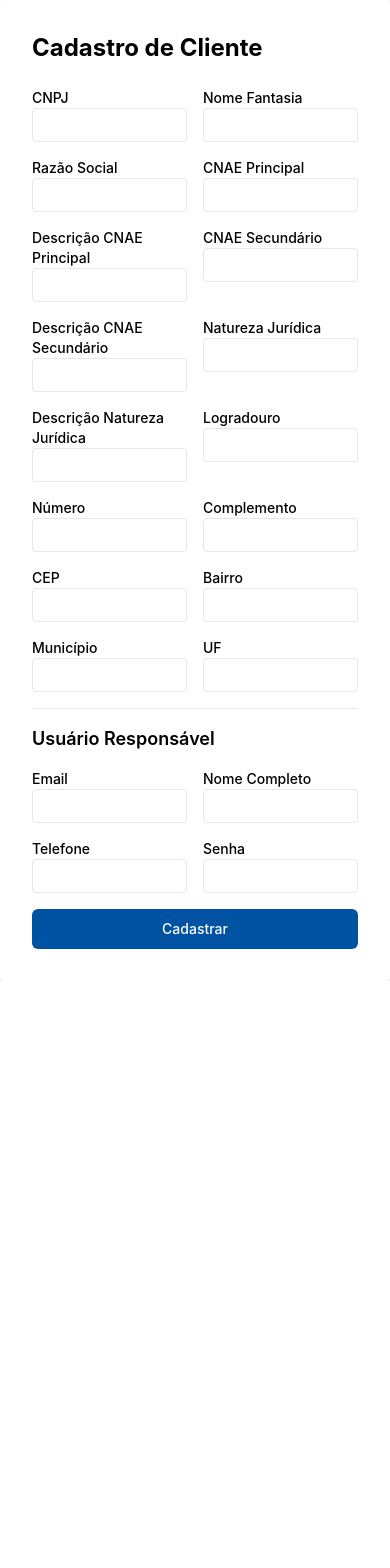
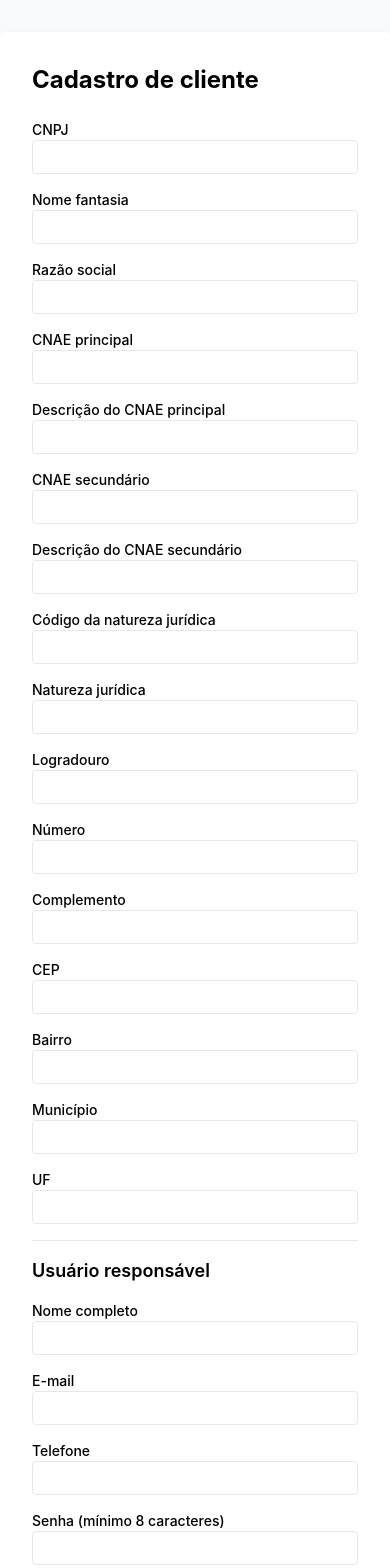
Before and after one commit to emanuel-luis/bank-credit, a React (Vite) app in the folder frontend/: page /register-client in a window 390 px wide. Shown: the top 1568 px of the page. Before the commit the page ends 981 px from the top, so only its background shows below. Built offline with nearby package versions, Linux system fonts and the light colour scheme; no server answers; a web font is replaced by a local one.

Commit message:
feat(frontend): wire auth, login and client registration to the API

```diff
--- a/frontend/src/pages/auth/Login.tsx
+++ b/frontend/src/pages/auth/Login.tsx
@@ -4,6 +4,7 @@ import { useForm } from 'react-hook-form';
 import { motion } from 'framer-motion';
 import { Building2, Lock, Mail } from 'lucide-react';
 import { useAuth } from '../../contexts/AuthContext';
+import { errorMessage } from '../../lib/errors';
 import Button from '../../components/ui/Button';
 
 type FormData = {
@@ -24,34 +25,14 @@ export default function Login() {
     setError(null);
 
     try {
-      await login(data.email, data.password);
-
-      // Redirect based on user role after successful login
-      const user = JSON.parse(localStorage.getItem('user') || '{}');
-
-      if (user.role === 'customer') {
-        navigate('/customer');
-      } else if (user.role === 'staff') {
-        navigate('/staff');
-      } else if (user.role === 'manager') {
-        navigate('/manager');
-      } else if (user.role === 'admin') {
-        navigate('/admin');
-      }
-    } catch {
-      setError('Invalid email or password. Please try again.');
+      const user = await login(data.email, data.password);
+      navigate(`/${user.role}`);
+    } catch (err) {
+      setError(errorMessage(err));
     } finally {
       setIsLoading(false);
     }
   };
-
-  // Example user credentials for demo
-  const exampleUsers = [
-    { email: 'customer@example.com', password: 'password', role: 'Customer' },
-    { email: 'staff@example.com', password: 'password', role: 'Staff' },
-    { email: 'manager@example.com', password: 'password', role: 'Manager' },
-    { email: 'admin@example.com', password: 'password', role: 'Admin' },
-  ];
 
   return (
     <div className="min-h-screen bg-gray-50 flex flex-col justify-center py-12 sm:px-6 lg:px-8">
@@ -75,7 +56,7 @@ export default function Login() {
           animate={{ y: 0, opacity: 1 }}
           transition={{ duration: 0.5, delay: 0.1 }}
         >
-          Credit Request Platform
+          Plataforma de Crédito
         </motion.h2>
       </div>
 
@@ -89,7 +70,7 @@ export default function Login() {
           <form className="space-y-6" onSubmit={handleSubmit(onSubmit)}>
             <div>
               <label htmlFor="email" className="block text-sm font-medium text-gray-700">
-                Email address
+                E-mail
               </label>
               <div className="mt-1 relative rounded-md shadow-sm">
                 <div className="absolute inset-y-0 left-0 pl-3 flex items-center pointer-events-none">
@@ -102,12 +83,12 @@ export default function Login() {
                   className={`block w-full pl-10 pr-3 py-2 border ${
                     errors.email ? 'border-red-300 text-red-900' : 'border-gray-300'
                   } rounded-md shadow-sm placeholder-gray-400 focus:outline-none focus:ring-primary-500 focus:border-primary-500 sm:text-sm`}
-                  placeholder="Enter your email"
+                  placeholder="Digite seu e-mail"
                   {...register('email', {
-                    required: 'Email is required',
+                    required: 'Informe o e-mail',
                     pattern: {
                       value: /^[^\s@]+@[^\s@]+\.[^\s@]+$/,
-                      message: 'Please enter a valid email address',
+                      message: 'E-mail inválido',
                     }
                   })}
                 />
@@ -119,7 +100,7 @@ export default function Login() {
 
             <div>
               <label htmlFor="password" className="block text-sm font-medium text-gray-700">
-                Password
+                Senha
               </label>
               <div className="mt-1 relative rounded-md shadow-sm">
                 <div className="absolute inset-y-0 left-0 pl-3 flex items-center pointer-events-none">
@@ -132,8 +113,8 @@ export default function Login() {
                   className={`block w-full pl-10 pr-3 py-2 border ${
                     errors.password ? 'border-red-300 text-red-900' : 'border-gray-300'
                   } rounded-md shadow-sm placeholder-gray-400 focus:outline-none focus:ring-primary-500 focus:border-primary-500 sm:text-sm`}
-                  placeholder="Enter your password"
-                  {...register('password', { required: 'Password is required' })}
+                  placeholder="Digite sua senha"
+                  {...register('password', { required: 'Informe a senha' })}
                 />
               </div>
               {errors.password && (
@@ -153,7 +134,7 @@ export default function Login() {
                 isLoading={isLoading}
                 className="w-full flex justify-center py-2 px-4"
               >
-                Sign in
+                Entrar
               </Button>
 
               <Button
@@ -162,36 +143,12 @@ export default function Login() {
                 className="w-full flex justify-center py-2 px-4 mt-2"
                 onClick={() => navigate('/register-client')}
               >
-                Sign up
+                Cadastrar-se
               </Button>
 
             </div>
           </form>
 
-          <div className="mt-8">
-            <div className="relative">
-              <div className="absolute inset-0 flex items-center">
-                <div className="w-full border-t border-gray-300" />
-              </div>
-              <div className="relative flex justify-center text-sm">
-                <span className="px-2 bg-white text-gray-500">Demo accounts</span>
-              </div>
-            </div>
-
-            <div className="mt-4 bg-gray-50 rounded-md p-4">
-              <p className="text-sm text-center text-gray-600 mb-2">
-                Use these credentials to test different user roles:
-              </p>
-              <div className="text-xs text-gray-500 space-y-1">
-                {exampleUsers.map((user, index) => (
-                  <div key={index} className="flex justify-between">
-                    <span><strong>{user.role}:</strong> {user.email}</span>
-                    <span>Password: {user.password}</span>
-                  </div>
-                ))}
-              </div>
-            </div>
-          </div>
         </div>
       </motion.div>
     </div>
--- a/frontend/src/pages/auth/RegisterClient.tsx
+++ b/frontend/src/pages/auth/RegisterClient.tsx
@@ -1,181 +1,144 @@
 import { useForm } from 'react-hook-form';
 import { useState } from 'react';
+import { Link } from 'react-router-dom';
 import Button from '../../components/ui/Button';
+import { registerClient } from '../../api/auth';
+import type { ClientCreate } from '../../api/types';
+import { errorMessage } from '../../lib/errors';
 
-type UserData = {
-  email: string;
-  full_name: string;
-  phone: string;
-  password: string;
-  is_superuser: boolean;
-  groups: string[];
+type FormData = Omit<ClientCreate, 'cnae_secondary' | 'cnae_secondary_desc' | 'complement'> & {
+  cnae_secondary: string;
+  cnae_secondary_desc: string;
+  complement: string;
 };
 
-type FormData = {
-  cnpj: string;
-  nome_fantasia: string;
-  razao_social: string;
-  cnae_principal: string;
-  cnae_principal_desc: string;
-  cnae_secundario: string;
-  cnae_secundario_desc: string;
-  natureza_juridica: string;
-  natureza_juridica_desc: string;
-  logradouro: string;
-  numero: string;
-  complemento: string;
-  cep: string;
-  bairro: string;
-  municipio: string;
-  uf: string;
-  user: UserData;
-};
+type Field = { name: Exclude<keyof FormData, 'user'>; label: string; required?: boolean; max?: number };
+
+const COMPANY_FIELDS: Field[] = [
+  { name: 'cnpj', label: 'CNPJ', required: true },
+  { name: 'trade_name', label: 'Nome fantasia', required: true, max: 200 },
+  { name: 'legal_name', label: 'Razão social', required: true, max: 200 },
+  { name: 'cnae_primary', label: 'CNAE principal', required: true, max: 16 },
+  { name: 'cnae_primary_desc', label: 'Descrição do CNAE principal', required: true, max: 255 },
+  { name: 'cnae_secondary', label: 'CNAE secundário', max: 16 },
+  { name: 'cnae_secondary_desc', label: 'Descrição do CNAE secundário', max: 255 },
+  { name: 'legal_nature_code', label: 'Código da natureza jurídica', required: true, max: 8 },
+  { name: 'legal_nature_desc', label: 'Natureza jurídica', required: true, max: 255 },
+  { name: 'street', label: 'Logradouro', required: true, max: 200 },
+  { name: 'number', label: 'Número', required: true, max: 20 },
+  { name: 'complement', label: 'Complemento', max: 100 },
+  { name: 'postal_code', label: 'CEP', required: true },
+  { name: 'district', label: 'Bairro', required: true, max: 100 },
+  { name: 'city', label: 'Município', required: true, max: 100 },
+  { name: 'state', label: 'UF', required: true },
+];
+
+const USER_FIELDS = [
+  { name: 'user.full_name', label: 'Nome completo', type: 'text', max: 200 },
+  { name: 'user.email', label: 'E-mail', type: 'email', max: 254 },
+  { name: 'user.phone', label: 'Telefone', type: 'tel', max: 20 },
+  { name: 'user.password', label: 'Senha (mínimo 8 caracteres)', type: 'password', max: 128 },
+] as const;
+
+const inputClass = 'w-full border rounded px-2 py-1';
+const emptyToNull = (v: string) => (v.trim() === '' ? null : v.trim());
 
 export default function RegisterClient() {
-  const { register, handleSubmit, formState: { errors } } = useForm<FormData>();
+  const {
+    register,
+    handleSubmit,
+    formState: { errors },
+  } = useForm<FormData>();
   const [isLoading, setIsLoading] = useState(false);
-  const [success, setSuccess] = useState<string | null>(null);
+  const [success, setSuccess] = useState(false);
   const [error, setError] = useState<string | null>(null);
 
   const onSubmit = async (data: FormData) => {
     setIsLoading(true);
     setError(null);
-    setSuccess(null);
+    setSuccess(false);
     try {
-      // Adiciona valores padrão para campos obrigatórios do usuário
-      data.user.is_superuser = false;
-      data.user.groups = [];
-      const res = await fetch('http://127.0.0.1:8000/auth/register/client', {
-        method: 'POST',
-        headers: { 'Content-Type': 'application/json' },
-        body: JSON.stringify(data),
+      await registerClient({
+        ...data,
+        postal_code: data.postal_code.replace(/\D/g, ''),
+        state: data.state.trim().toUpperCase(),
+        cnae_secondary: emptyToNull(data.cnae_secondary),
+        cnae_secondary_desc: emptyToNull(data.cnae_secondary_desc),
+        complement: emptyToNull(data.complement),
       });
-      if (!res.ok) throw new Error('Erro ao cadastrar cliente');
-      setSuccess('Cadastro realizado com sucesso!');
+      setSuccess(true);
     } catch (err) {
-      setError(err instanceof Error && err.message ? err.message : 'Erro desconhecido');
+      setError(errorMessage(err));
     } finally {
       setIsLoading(false);
     }
   };
 
   return (
-    <div className="min-h-screen flex items-center justify-center bg-gray-50">
+    <div className="min-h-screen flex items-center justify-center bg-gray-50 py-8">
       <div className="max-w-2xl w-full bg-white p-8 rounded shadow">
-        <h2 className="text-2xl font-bold mb-6">Cadastro de Cliente</h2>
+        <h2 className="text-2xl font-bold mb-6">Cadastro de cliente</h2>
         <form className="space-y-4" onSubmit={handleSubmit(onSubmit)}>
-          <div className="grid grid-cols-2 gap-4">
-            <div>
-              <label className="block text-sm font-medium">CNPJ</label>
-              <input {...register('cnpj', { required: true })} className="input w-full border rounded px-2 py-1" />
-              {errors.cnpj && <span className="text-red-500 text-xs">Campo obrigatório</span>}
-            </div>
-            <div>
-              <label className="block text-sm font-medium">Nome Fantasia</label>
-              <input {...register('nome_fantasia', { required: true })} className="input w-full border rounded px-2 py-1" />
-              {errors.nome_fantasia && <span className="text-red-500 text-xs">Campo obrigatório</span>}
-            </div>
-            <div>
-              <label className="block text-sm font-medium">Razão Social</label>
-              <input {...register('razao_social', { required: true })} className="input w-full border rounded px-2 py-1" />
-              {errors.razao_social && <span className="text-red-500 text-xs">Campo obrigatório</span>}
-            </div>
-            <div>
-              <label className="block text-sm font-medium">CNAE Principal</label>
-              <input {...register('cnae_principal', { required: true })} className="input w-full border rounded px-2 py-1" />
-              {errors.cnae_principal && <span className="text-red-500 text-xs">Campo obrigatório</span>}
-            </div>
-            <div>
-              <label className="block text-sm font-medium">Descrição CNAE Principal</label>
-              <input {...register('cnae_principal_desc', { required: true })} className="input w-full border rounded px-2 py-1" />
-              {errors.cnae_principal_desc && <span className="text-red-500 text-xs">Campo obrigatório</span>}
-            </div>
-            <div>
-              <label className="block text-sm font-medium">CNAE Secundário</label>
-              <input {...register('cnae_secundario', { required: true })} className="input w-full border rounded px-2 py-1" />
-              {errors.cnae_secundario && <span className="text-red-500 text-xs">Campo obrigatório</span>}
-            </div>
-            <div>
-              <label className="block text-sm font-medium">Descrição CNAE Secundário</label>
-              <input {...register('cnae_secundario_desc', { required: true })} className="input w-full border rounded px-2 py-1" />
-              {errors.cnae_secundario_desc && <span className="text-red-500 text-xs">Campo obrigatório</span>}
-            </div>
-            <div>
-              <label className="block text-sm font-medium">Natureza Jurídica</label>
-              <input {...register('natureza_juridica', { required: true })} className="input w-full border rounded px-2 py-1" />
-              {errors.natureza_juridica && <span className="text-red-500 text-xs">Campo obrigatório</span>}
-            </div>
-            <div>
-              <label className="block text-sm font-medium">Descrição Natureza Jurídica</label>
-              <input {...register('natureza_juridica_desc', { required: true })} className="input w-full border rounded px-2 py-1" />
-              {errors.natureza_juridica_desc && <span className="text-red-500 text-xs">Campo obrigatório</span>}
-            </div>
-            <div>
-              <label className="block text-sm font-medium">Logradouro</label>
-              <input {...register('logradouro', { required: true })} className="input w-full border rounded px-2 py-1" />
-              {errors.logradouro && <span className="text-red-500 text-xs">Campo obrigatório</span>}
-            </div>
-            <div>
-              <label className="block text-sm font-medium">Número</label>
-              <input {...register('numero', { required: true })} className="input w-full border rounded px-2 py-1" />
-              {errors.numero && <span className="text-red-500 text-xs">Campo obrigatório</span>}
-            </div>
-            <div>
-              <label className="block text-sm font-medium">Complemento</label>
-              <input {...register('complemento')} className="input w-full border rounded px-2 py-1" />
-            </div>
-            <div>
-              <label className="block text-sm font-medium">CEP</label>
-              <input {...register('cep', { required: true })} className="input w-full border rounded px-2 py-1" />
-              {errors.cep && <span className="text-red-500 text-xs">Campo obrigatório</span>}
-            </div>
-            <div>
-              <label className="block text-sm font-medium">Bairro</label>
-              <input {...register('bairro', { required: true })} className="input w-full border rounded px-2 py-1" />
-              {errors.bairro && <span className="text-red-500 text-xs">Campo obrigatório</span>}
-            </div>
-            <div>
-              <label className="block text-sm font-medium">Município</label>
-              <input {...register('municipio', { required: true })} className="input w-full border rounded px-2 py-1" />
-              {errors.municipio && <span className="text-red-500 text-xs">Campo obrigatório</span>}
-            </div>
-            <div>
-              <label className="block text-sm font-medium">UF</label>
-              <input {...register('uf', { required: true })} className="input w-full border rounded px-2 py-1" />
-              {errors.uf && <span className="text-red-500 text-xs">Campo obrigatório</span>}
-            </div>
+          <div className="grid grid-cols-1 sm:grid-cols-2 gap-4">
+            {COMPANY_FIELDS.map((f) => (
+              <div key={f.name}>
+                <label htmlFor={f.name} className="block text-sm font-medium">
+                  {f.label}
+                </label>
+                <input
+                  id={f.name}
+                  maxLength={f.max}
+                  className={inputClass}
+                  {...register(f.name, { required: f.required })}
+                />
+                {errors[f.name] && <span className="text-red-500 text-xs">Campo obrigatório</span>}
+              </div>
+            ))}
           </div>
           <hr className="my-4" />
-          <h3 className="text-lg font-semibold mb-2">Usuário Responsável</h3>
-          <div className="grid grid-cols-2 gap-4">
-            <div>
-              <label className="block text-sm font-medium">Email</label>
-              <input {...register('user.email', { required: true })} className="input w-full border rounded px-2 py-1" />
-              {errors.user?.email && <span className="text-red-500 text-xs">Campo obrigatório</span>}
-            </div>
-            <div>
-              <label className="block text-sm font-medium">Nome Completo</label>
-              <input {...register('user.full_name', { required: true })} className="input w-full border rounded px-2 py-1" />
-              {errors.user?.full_name && <span className="text-red-500 text-xs">Campo obrigatório</span>}
-            </div>
-            <div>
-              <label className="block text-sm font-medium">Telefone</label>
-              <input {...register('user.phone', { required: true })} className="input w-full border rounded px-2 py-1" />
-              {errors.user?.phone && <span className="text-red-500 text-xs">Campo obrigatório</span>}
-            </div>
-            <div>
-              <label className="block text-sm font-medium">Senha</label>
-              <input type="password" {...register('user.password', { required: true })} className="input w-full border rounded px-2 py-1" />
-              {errors.user?.password && <span className="text-red-500 text-xs">Campo obrigatório</span>}
-            </div>
+          <h3 className="text-lg font-semibold mb-2">Usuário responsável</h3>
+          <div className="grid grid-cols-1 sm:grid-cols-2 gap-4">
+            {USER_FIELDS.map((f) => (
+              <div key={f.name}>
+                <label htmlFor={f.name} className="block text-sm font-medium">
+                  {f.label}
+                </label>
+                <input
+                  id={f.name}
+                  type={f.type}
+                  maxLength={f.max}
+                  className={inputClass}
+                  {...register(f.name, {
+                    required: true,
+                    ...(f.type === 'password' && { minLength: 8 }),
+                  })}
+                />
+                {errors.user?.[f.name.slice(5) as keyof FormData['user']] && (
+                  <span className="text-red-500 text-xs">
+                    {f.type === 'password' ? 'Mínimo de 8 caracteres' : 'Campo obrigatório'}
+                  </span>
+                )}
+              </div>
+            ))}
           </div>
           <div className="mt-6">
             <Button type="submit" isLoading={isLoading} className="w-full">
               Cadastrar
             </Button>
           </div>
-          {success && <div className="text-green-600 mt-4">{success}</div>}
-          {error && <div className="text-red-600 mt-4">{error}</div>}
+          {success && (
+            <div className="text-green-600 mt-4">
+              Cadastro realizado. <Link to="/login" className="underline">Entrar</Link>
+            </div>
+          )}
+          {error && (
+            <div className="text-red-600 mt-4" role="alert">
+              {error}
+            </div>
+          )}
+          <p className="text-sm text-gray-500">
+            Já tem conta? <Link to="/login" className="underline">Entrar</Link>
+          </p>
         </form>
       </div>
     </div>
```
Also changed, not shown: frontend/src/components/layout/DashboardLayout.tsx (+23 -26 lines), frontend/src/contexts/AuthContext.tsx (+23 -55 lines).
